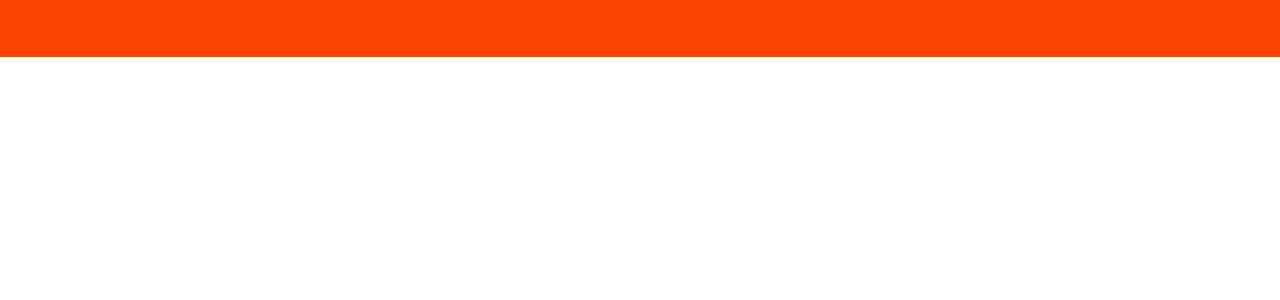
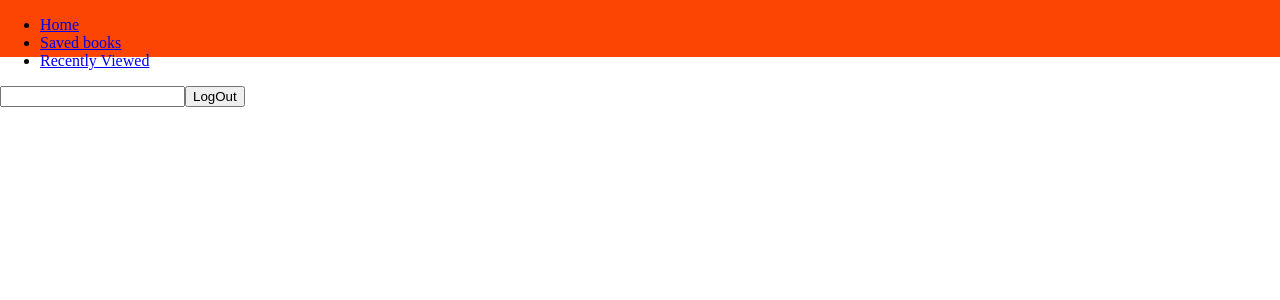
Before and after one commit to lesleyfon/OER, a React (Create React App) app in the folder oer/: page /home in a window 1280 px wide. Shown: the top 300 px of the page. Built offline with nearby package versions, Linux system fonts and the light colour scheme; no server answers; sample sign-in values are in the browser's storage.

Commit message:
Created a logout button to log user out of the app and clear token from the storage

```diff
--- a/oer/src/Components/Header/NavBar.js
+++ b/oer/src/Components/Header/NavBar.js
@@ -1,10 +1,28 @@
 import React from 'react';
+import { Link } from 'react-router-dom';
 import styled from 'styled-components';
 
-function NavBar() {
+function NavBar(props) {
+
+    const logOut = e => {
+        e.preventDefault();
+        localStorage.removeItem('token');
+        props.history.push('/')
+    }
     return (
         <NavBarStyled>
+            <nav>
+                <ul>
+                    <li> <Link to='/home'>Home</Link></li>
+                    <li><Link to='/saved'>Saved books</Link></li>
+                    <li><Link to='/recent'>Recently Viewed</Link></li>
+                </ul>
+            </nav>
 
+            <div>
+                <input />
+                <button onClick= {logOut}>LogOut</button>
+            </div>
         </NavBarStyled>
     )
 }
--- a/oer/src/Components/Home.js
+++ b/oer/src/Components/Home.js
@@ -1,4 +1,5 @@
 import React, {useEffect}from 'react';
+import { Route } from 'react-router-dom';
 import {connect} from 'react-redux'
 import NavBar from './Header/NavBar'
 import { fetchBooks } from './../actions.js/booksActions'
@@ -10,7 +11,10 @@ function Home(props) {
     }, [])
     return (
         <div>
-            <NavBar />
+            <Route
+                path ='/'
+                component= {NavBar}
+            />
             welcom Home  test
         </div>
     )
--- a/oer/src/Components/PrivateRoute.js
+++ b/oer/src/Components/PrivateRoute.js
@@ -13,7 +13,7 @@ function PrivateRoute( props){
                     ?
                 <Component {...props} />
                     :
-                <Redirect to = 'login' />
+                <Redirect to = '/' />
             )
             }
     />)
```
